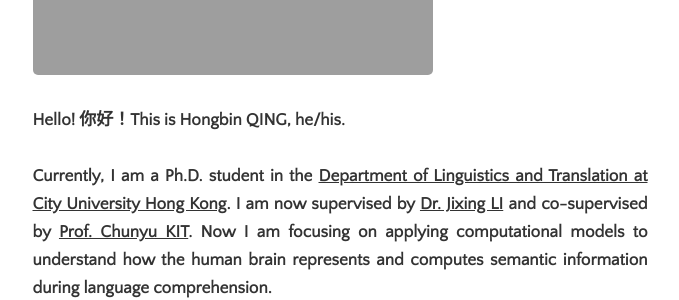
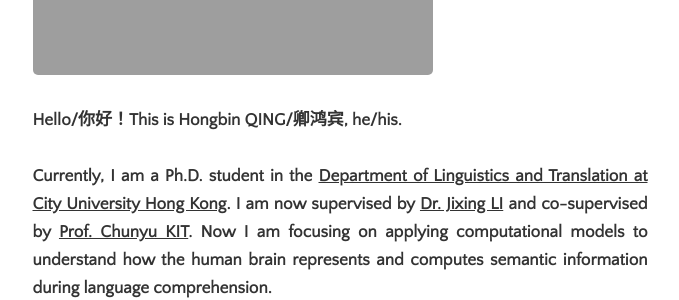
Before and after one commit to hongbinqing/hongbinqing.github.io, a Jekyll site: the page built from index.html, in a window 1280 px wide. Shown: the part 393-693 px from the top of the page, without its empty margins (300-979 px from the left). Built offline with Jekyll 4.4.1, drawn with Linux system fonts in a browser that asks for light colours; the list of posts is cut into pages by our own code.

Commit message:
Update index.html

```diff
--- a/index.html
+++ b/index.html
@@ -11,7 +11,7 @@ title: Home
 <img src="{{ site.github.url }}/assets/img/blue.jpg">
 <div class="justified-text">
   <h4>
-  Hello! 你好！This is Hongbin QING, he/his. <br><br>
+  Hello/你好！This is Hongbin QING/卿鸿宾, he/his. <br><br>
 
   Currently, I am a Ph.D. student in the <a href="https://lt.cityu.edu.hk/">Department of Linguistics and Translation at City University Hong Kong</a>. I am now supervised by <a href="https://scholars.cityu.edu.hk/en/person/jixingli">Dr. Jixing LI</a> and co-supervised by <a href="https://scholars.cityu.edu.hk/en/person/ctckit">Prof. Chunyu KIT</a>. Now I am focusing on applying computational models to understand how the human brain represents and computes semantic information during language comprehension.<br><br>
   I got my M.S. in Computational Linguistics from <a href="https://www.sas.rochester.edu/lin/">University of Rochester</a>, and my B.A. in Chinese Language & Literature (minor in Computer Science) from <a href="https://en.scu.edu.cn/">Sichuan University</a>.<br><br>
```
